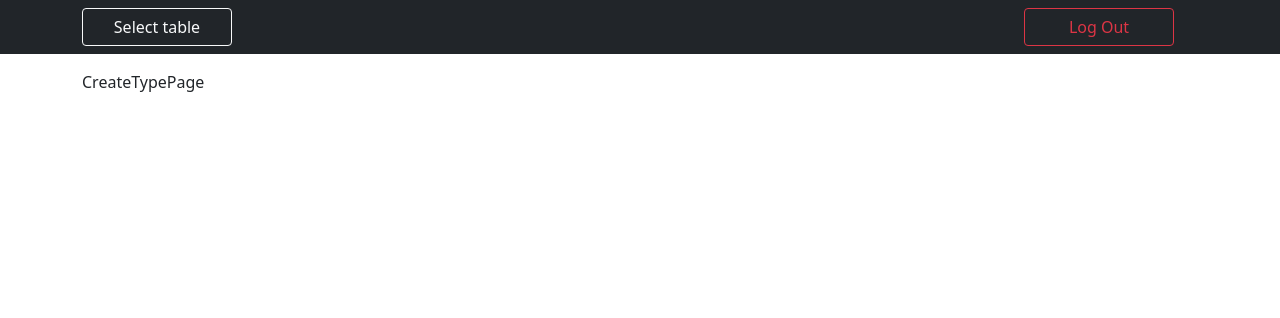
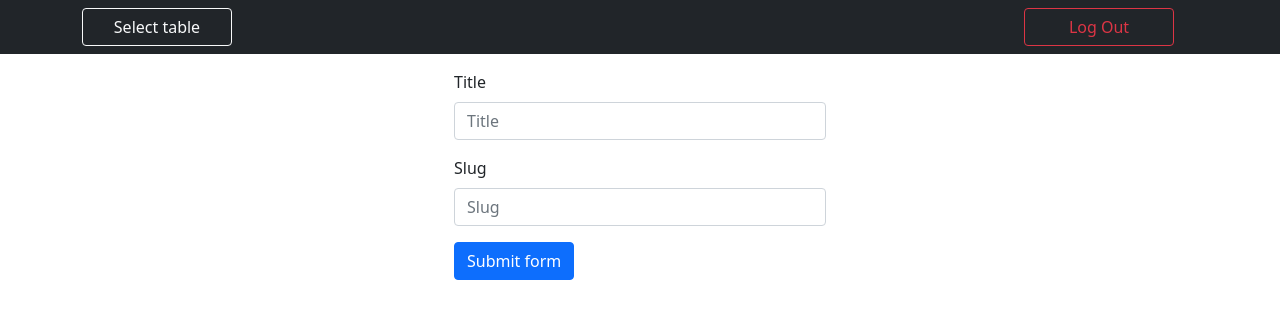
Before and after one commit to danmar66/Graduation-project, a React (Create React App) app in the folder frontend/: page /admin/types/new in a window 1280 px wide. Shown: the top 318 px of the page. Built offline with nearby package versions, Linux system fonts and the light colour scheme.

Commit message:
Add form to create type page. Temporary remove auth validation

```diff
--- a/frontend/src/components/AdminPanel/createPages/CreateTypePage.tsx
+++ b/frontend/src/components/AdminPanel/createPages/CreateTypePage.tsx
@@ -1,11 +1,39 @@
-import React from 'react';
+import React, {useState} from 'react';
+import {Button, Form} from "react-bootstrap";
+import axios from "axios";
 
 const CreateTypePage = () => {
-    return (
-        <div>
-            CreateTypePage
-        </div>
-    );
+    const [title, setTitle] = useState('')
+    const [slug, setSlug] = useState('')
+
+
+    return (<div className='d-flex justify-content-center'>
+        <Form
+            className='col-md-4'
+            onSubmit={event => {
+                event.preventDefault();
+                let data = JSON.stringify({title, slug})
+                console.log(data)
+                axios.post('http://localhost:5000/api/tag_type/create', {title, slug})
+                    .then(res => console.log(res))
+                    .catch(err => console.error(err))
+            }}
+        >
+            <Form.Group className='mb-3'>
+                <Form.Label>Title</Form.Label>
+                <Form.Control value={title} type='title' placeholder={'Title'} onChange={(event => {
+                    setTitle(event.target.value)
+                })}/>
+            </Form.Group>
+            <Form.Group className='mb-3'>
+                <Form.Label>Slug</Form.Label>
+                <Form.Control value={slug} type='slug' placeholder={'Slug'} onChange={(event => {
+                    setSlug(event.target.value)
+                })}/>
+            </Form.Group>
+            <Button type="submit">Submit form</Button>
+        </Form>
+    </div>);
 };
 
 export default CreateTypePage;
```
Also changed, not shown: 2 other files (tests, documents, lock files or other folders).
